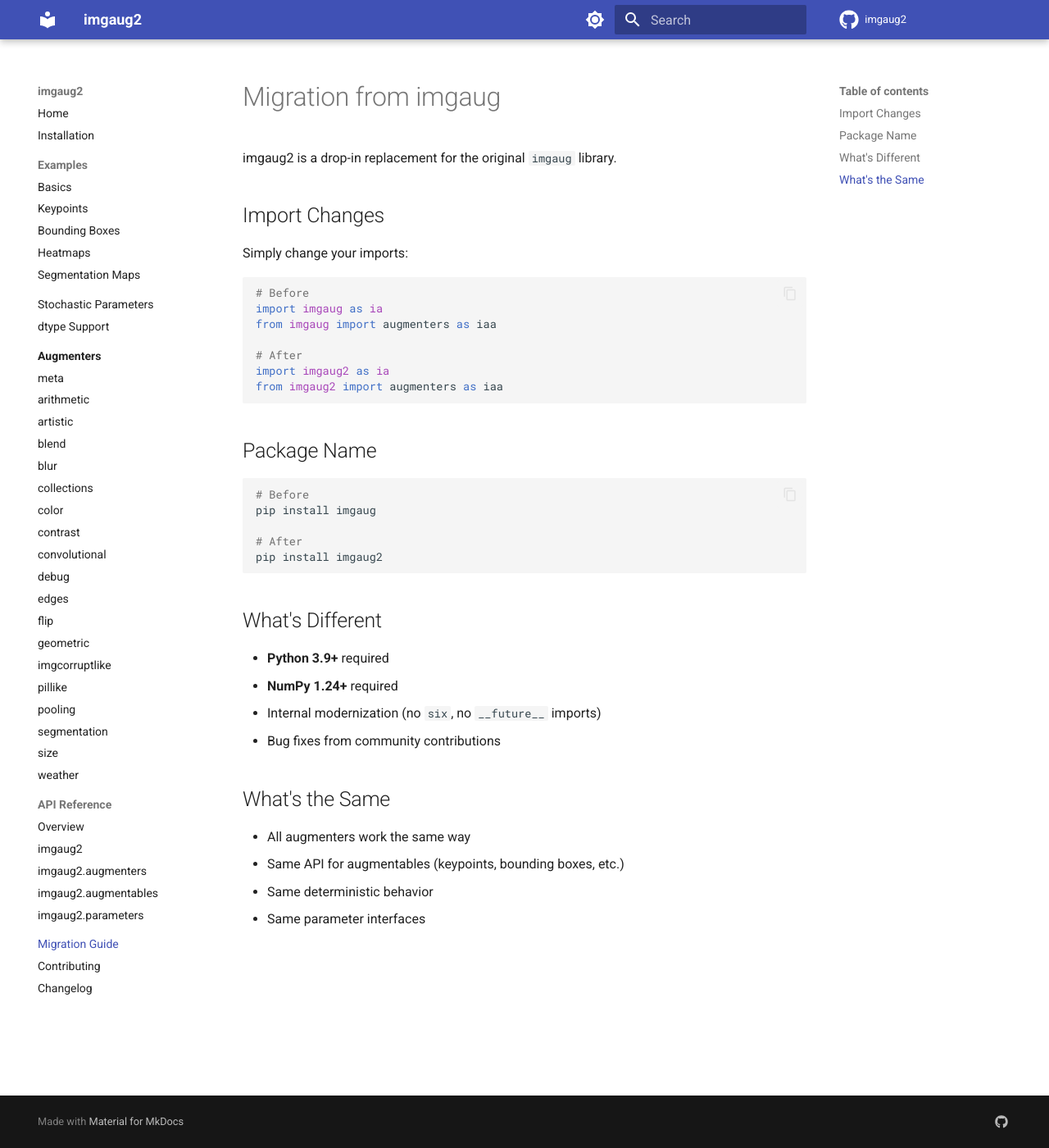
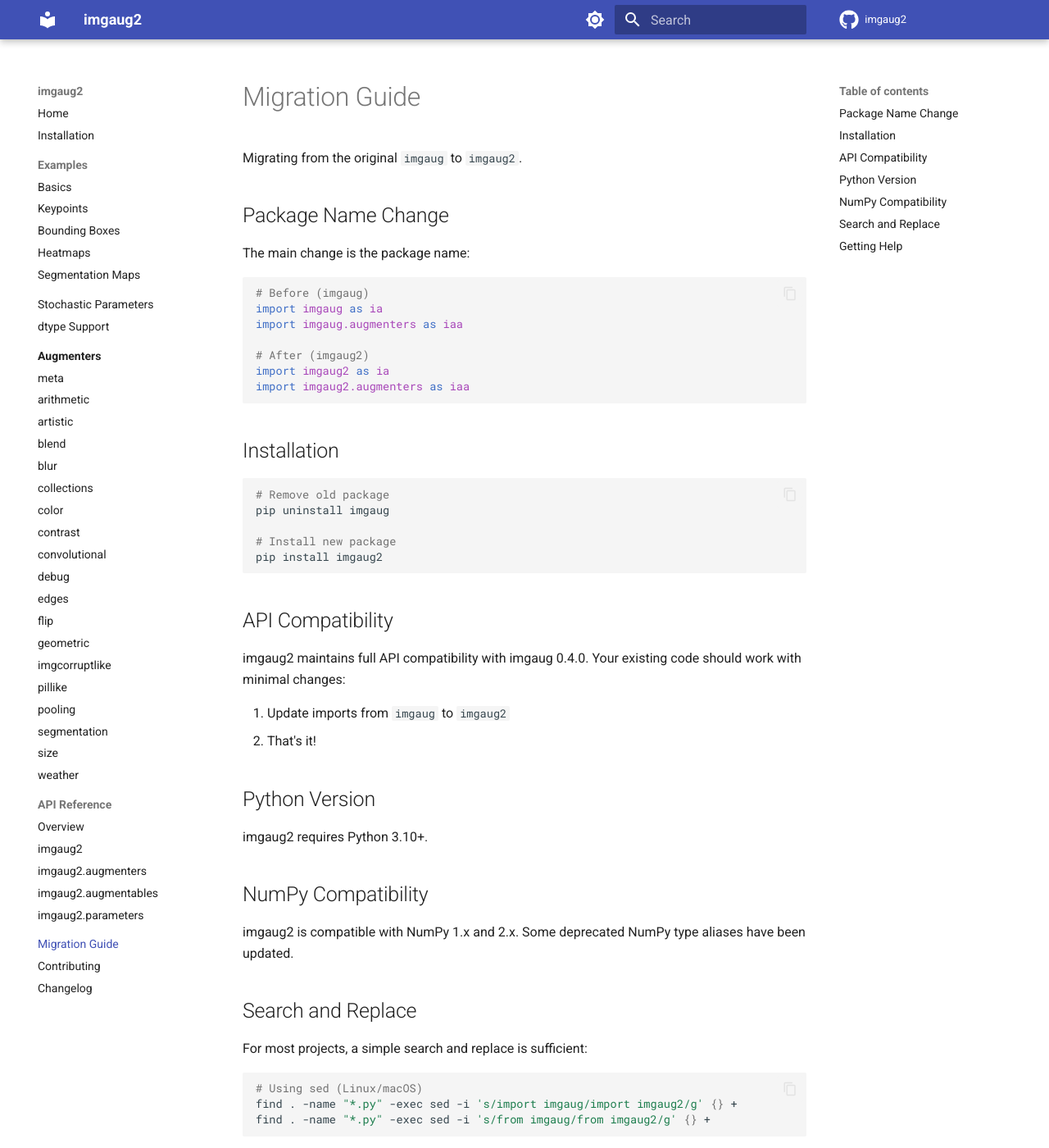
Before and after one commit to Alfredo-Sandoval/imgaug2, an MkDocs documentation site: the page built from docs/migration.md, in a window 1280 px wide and 1400 px high. Shown: the whole window at 82% size. Built offline with MkDocs 1.6.1 and Material for MkDocs 9.7.7, drawn with Linux system fonts in a browser that asks for light colours; comment, search, counter and statistics services are not loaded; some of the changed text lies outside the part shown.

````diff
--- a/docs/migration.md
+++ b/docs/migration.md
@@ -1,41 +1,59 @@
-# Migration from imgaug
+# Migration Guide
 
-imgaug2 is a drop-in replacement for the original `imgaug` library.
+Migrating from the original `imgaug` to `imgaug2`.
 
-## Import Changes
+## Package Name Change
 
-Simply change your imports:
+The main change is the package name:
 
 ```python
-# Before
+# Before (imgaug)
 import imgaug as ia
-from imgaug import augmenters as iaa
+import imgaug.augmenters as iaa
 
-# After
+# After (imgaug2)
 import imgaug2 as ia
-from imgaug2 import augmenters as iaa
+import imgaug2.augmenters as iaa
 ```
 
-## Package Name
+## Installation
 
 ```bash
-# Before
-pip install imgaug
+# Remove old package
+pip uninstall imgaug
 
-# After
+# Install new package
 pip install imgaug2
 ```
 
-## What's Different
+## API Compatibility
 
-- **Python 3.9+** required
-- **NumPy 1.24+** required
-- Internal modernization (no `six`, no `__future__` imports)
-- Bug fixes from community contributions
+imgaug2 maintains full API compatibility with imgaug 0.4.0. Your existing code should work with minimal changes:
 
-## What's the Same
+1. Update imports from `imgaug` to `imgaug2`
+2. That's it!
 
-- All augmenters work the same way
-- Same API for augmentables (keypoints, bounding boxes, etc.)
-- Same deterministic behavior
-- Same parameter interfaces
+## Python Version
+
+imgaug2 requires Python 3.10+.
+
+## NumPy Compatibility
+
+imgaug2 is compatible with NumPy 1.x and 2.x. Some deprecated NumPy type aliases have been updated.
+
+## Search and Replace
+
+For most projects, a simple search and replace is sufficient:
+
+```bash
+# Using sed (Linux/macOS)
+find . -name "*.py" -exec sed -i 's/import imgaug/import imgaug2/g' {} +
+find . -name "*.py" -exec sed -i 's/from imgaug/from imgaug2/g' {} +
+```
+
+## Getting Help
+
+If you encounter issues migrating:
+
+1. Check the [GitHub Issues](https://github.com/Alfredo-Sandoval/imgaug2/issues)
+2. Open a new issue describing your problem
````
Also changed, not shown: README.md (+31 -40 lines), docs/changelog.md (+12 -8 lines), docs/index.md (+5 -60 lines), docs/installation.md (+30 -17 lines).
